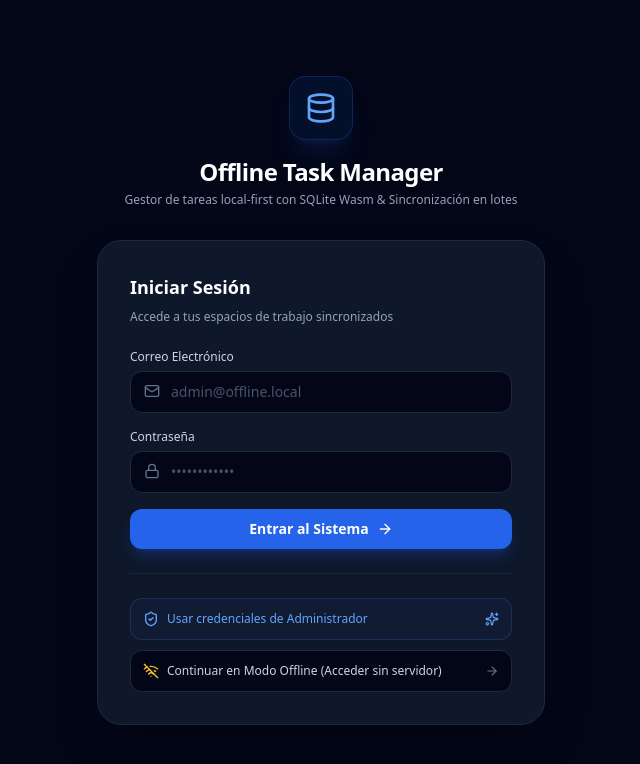
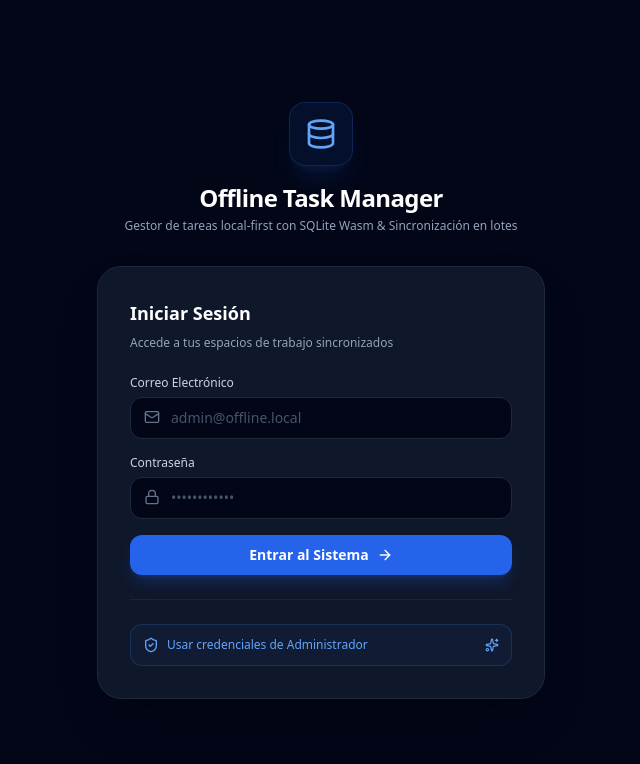
Before and after one commit to MarinoRodriguez/web-offline, a React (Vite) app in the folder client/: page /login in a window 1280 px wide. Shown: the top 764 px of the page, without its empty margins (319-959 px from the left). Built offline with nearby package versions, Linux system fonts and the light colour scheme; no server answers.

Commit message:
refactor(auth): remove temporary offline login bypass and preserve strict authentication

```diff
--- a/client/src/context/AuthContext.tsx
+++ b/client/src/context/AuthContext.tsx
@@ -6,7 +6,6 @@ interface AuthContextType {
   isAuthenticated: boolean;
   isAdmin: boolean;
   login: (email: string, password: string) => Promise<void>;
-  loginOffline: (email?: string, fullName?: string) => void;
   logout: () => Promise<void>;
   loading: boolean;
 }
@@ -48,20 +47,9 @@ export const AuthProvider: React.FC<{ children: React.ReactNode }> = ({ children
     setUser(loggedUser);
   };
 
-  const loginOffline = (email = 'offline@local', fullName = 'Usuario Local') => {
-    const offlineUser: AuthUser = {
-      id: 'offline-local-user',
-      email,
-      fullName,
-      systemRole: 'admin',
-    };
-    authStorage.setAuth({ accessToken: 'offline-local-token' }, offlineUser);
-    setUser(offlineUser);
-  };
-
   const logout = async () => {
     const token = authStorage.getAccessToken();
-    if (token && token !== 'offline-local-token') {
+    if (token) {
       try {
         await fetch('/api/auth/logout', {
           method: 'POST',
@@ -85,7 +73,6 @@ export const AuthProvider: React.FC<{ children: React.ReactNode }> = ({ children
         isAuthenticated: !!user,
         isAdmin: user?.systemRole?.toLowerCase() === 'admin',
         login,
-        loginOffline,
         logout,
         loading,
       }}
--- a/client/src/pages/LoginPage.tsx
+++ b/client/src/pages/LoginPage.tsx
@@ -1,10 +1,10 @@
 import React, { useState } from 'react';
 import { useNavigate, useSearchParams } from 'react-router-dom';
 import { useAuth } from '../context/AuthContext';
-import { Database, Lock, Mail, ArrowRight, ShieldCheck, Sparkles, WifiOff } from 'lucide-react';
+import { Database, Lock, Mail, ArrowRight, ShieldCheck, Sparkles } from 'lucide-react';
 
 export const LoginPage: React.FC = () => {
-  const { login, loginOffline } = useAuth();
+  const { login } = useAuth();
   const navigate = useNavigate();
   const [searchParams] = useSearchParams();
   const redirectPath = searchParams.get('redirect') || '/workspaces';
@@ -27,7 +27,7 @@ export const LoginPage: React.FC = () => {
       await login(email.trim(), password);
       navigate(redirectPath, { replace: true });
     } catch (err: any) {
-      setError(err?.message || 'No se pudo conectar al servidor. Puedes usar "Modo Offline" para acceder a tus datos locales.');
+      setError(err?.message || 'Credenciales inválidas.');
     } finally {
       setLoading(false);
     }
@@ -36,11 +36,6 @@ export const LoginPage: React.FC = () => {
   const handleQuickFillAdmin = () => {
     setEmail('admin@offline.local');
     setPassword('AdminPassword123!');
-  };
-
-  const handleEnterOffline = () => {
-    loginOffline('offline@local', 'Usuario Offline');
-    navigate(redirectPath, { replace: true });
   };
 
   return (
@@ -122,18 +117,6 @@ export const LoginPage: React.FC = () => {
               </div>
               <Sparkles className="w-3.5 h-3.5 group-hover:rotate-12 transition-transform" />
             </button>
-
-            <button
-              type="button"
-              onClick={handleEnterOffline}
-              className="w-full mt-2.5 flex items-center justify-between p-3 rounded-xl bg-slate-950 hover:bg-slate-800/80 border border-slate-800 text-slate-300 text-xs transition group"
-            >
-              <div className="flex items-center gap-2">
-                <WifiOff className="w-4 h-4 text-amber-400" />
-                <span>Continuar en Modo Offline (Acceder sin servidor)</span>
-              </div>
-              <ArrowRight className="w-3.5 h-3.5 text-slate-500 group-hover:translate-x-0.5 transition-transform" />
-            </button>
           </div>
         </div>
       </div>
```
